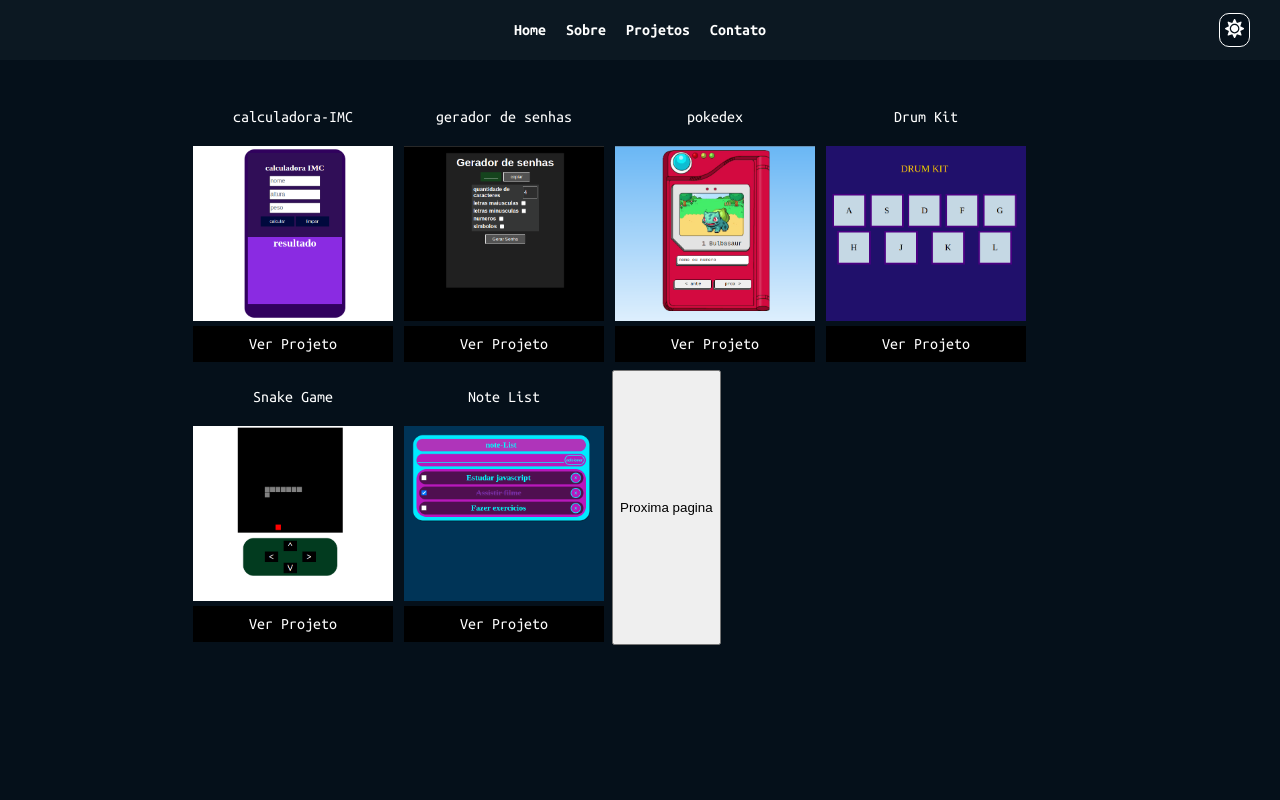
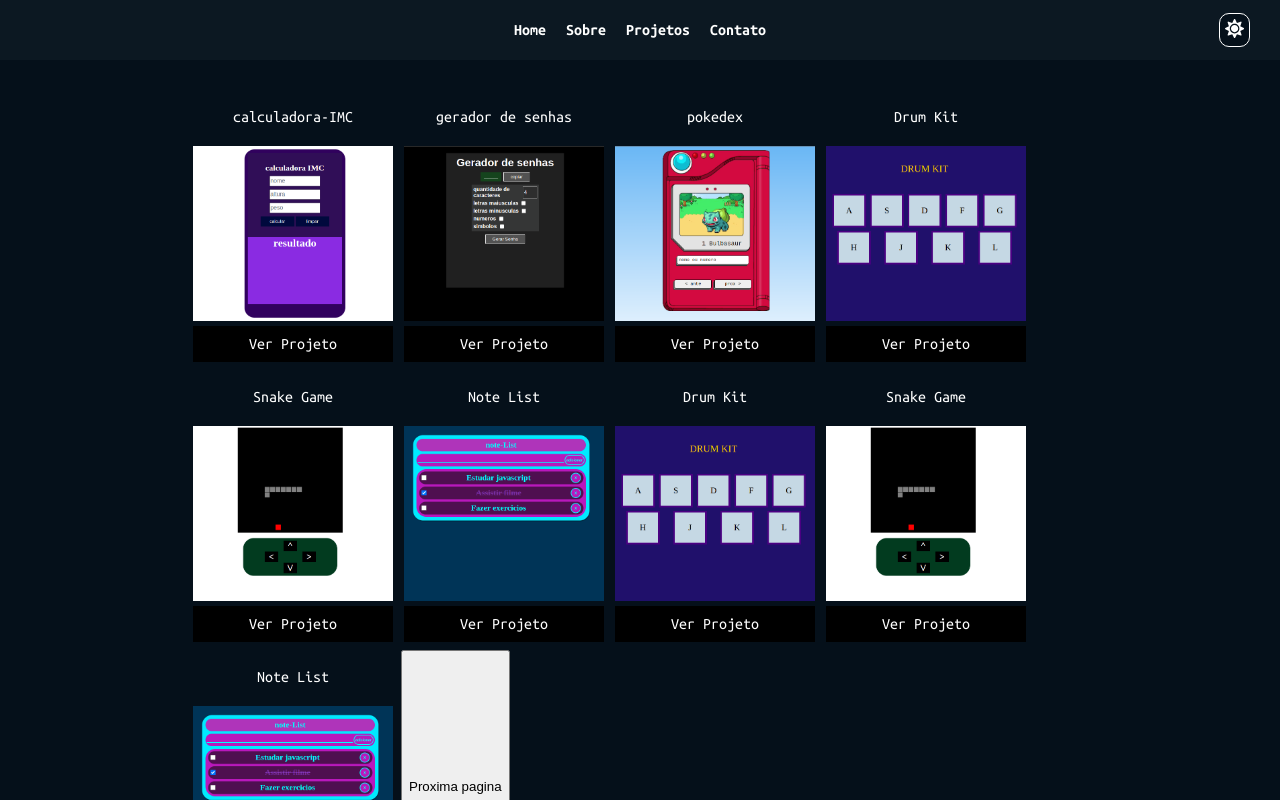
Before and after one commit to lauriciodev/portifolio-react-js, a React (Vite) app: page /projects in a window 1280 px wide. Shown: the top 800 px of the page. Built offline with nearby package versions, Linux system fonts and the light colour scheme.

Commit message:
logica de paginação

```diff
--- a/src/pages/Pojects/projects.js
+++ b/src/pages/Pojects/projects.js
@@ -36,6 +36,21 @@ const ProjectsData = [
     foto: proj7,
     link: "/projeto3",
   },
+  {
+    nome: "Drum Kit",
+    foto: proj4,
+    link: "/projeto3",
+  },
+  {
+    nome: "Snake Game",
+    foto: proj6,
+    link: "/projeto3",
+  },
+  {
+    nome: "Note List",
+    foto: proj7,
+    link: "/projeto3",
+  },
 ];
 
 export default ProjectsData;
```
Also changed, not shown: src/pages/Pojects/logica.js (added, +34 -0 lines).
